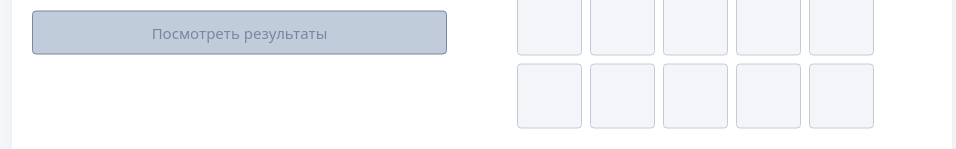
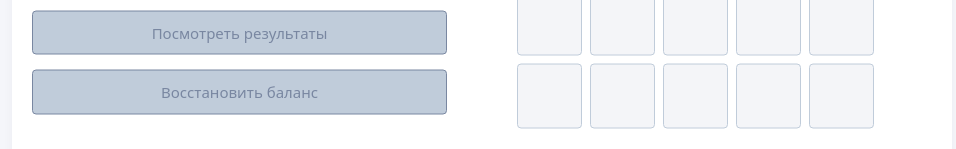
Before and after one commit to alashchev17/react-mines, a React (Vite) app: page / in a window 1280 px wide. Shown: the part 437-586 px from the top of the page, without its empty margins (158-1114 px from the left). Built offline with nearby package versions, Linux system fonts and the light colour scheme.

Commit message:
feat: added restore balance button (demo)

```diff
--- a/src/pages/mines/ui/MinesPage.tsx
+++ b/src/pages/mines/ui/MinesPage.tsx
@@ -104,6 +104,13 @@ export const MinesPage = () => {
                   >
                     Посмотреть результаты
                   </Button>
+                  <Button
+                    onClick={() => setBalance(balance + 100)}
+                    isDisabled={balance !== 0}
+                    isInline
+                  >
+                    Восстановить баланс
+                  </Button>
                 </>
               )}
               {isGameInitiated && (
```
